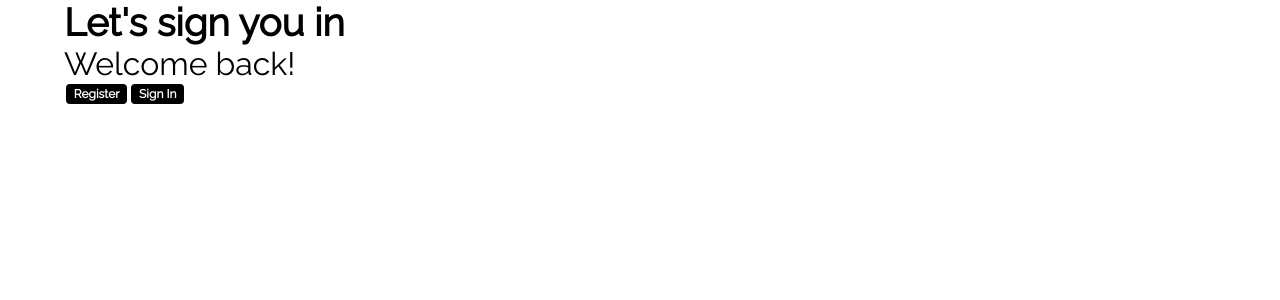
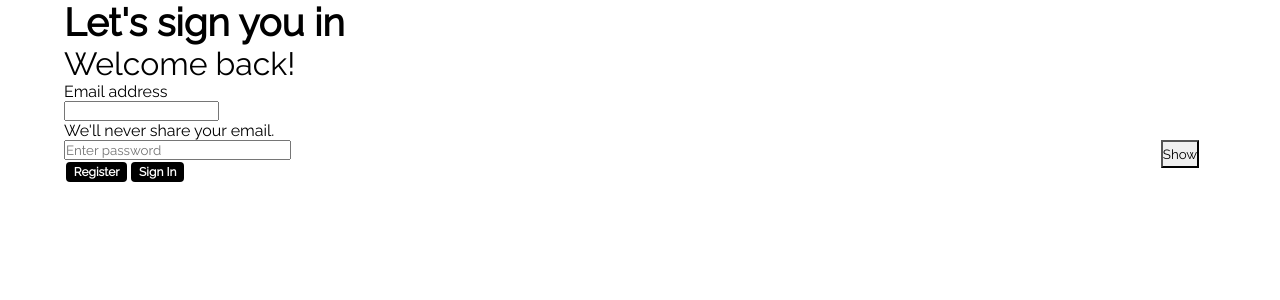
Before and after one commit to guilehm/friendly-potato, a React (Create React App) app in the folder animated/: page /login in a window 1280 px wide. Shown: the top 300 px of the page. Built offline with nearby package versions, Linux system fonts and the light colour scheme; no server answers.

Commit message:
create form control

```diff
--- a/animated/src/templates/Login/Login.tsx
+++ b/animated/src/templates/Login/Login.tsx
@@ -1,6 +1,35 @@
-import Button from '../../components/Button/Button'
+import MyButton from '../../components/Button/Button'
 import * as S from './Login.styles'
+import {
+  FormControl,
+  Input,
+  FormLabel,
+  FormHelperText,
+  InputGroup,
+  InputRightElement,
+  Button,
+} from '@chakra-ui/react'
+import { useState } from 'react'
 
+function PasswordInput() {
+  const [show, setShow] = useState(false)
+  const handleClick = () => setShow(!show)
+
+  return (
+    <InputGroup size="md">
+      <Input
+        pr="4.5rem"
+        type={show ? 'text' : 'password'}
+        placeholder="Enter password"
+      />
+      <InputRightElement width="4.5rem">
+        <Button h="1.75rem" size="sm" onClick={handleClick}>
+          {show ? 'Hide' : 'Show'}
+        </Button>
+      </InputRightElement>
+    </InputGroup>
+  )
+}
 
 const Login = (): JSX.Element => (
   <S.Container>
@@ -11,10 +40,19 @@ const Login = (): JSX.Element => (
       </header>
       <main>
 
+        <FormControl id="email">
+
+          <FormLabel>Email address</FormLabel>
+          <Input type="email" />
+          <FormHelperText>{'We\'ll never share your email.'}</FormHelperText>
+          <PasswordInput />
+
+        </FormControl>
+
       </main>
       <footer>
-        <Button>Register</Button>
-        <Button>Sign In</Button>
+        <MyButton>Register</MyButton>
+        <MyButton>Sign In</MyButton>
       </footer>
     </S.Section>
   </S.Container>
```
